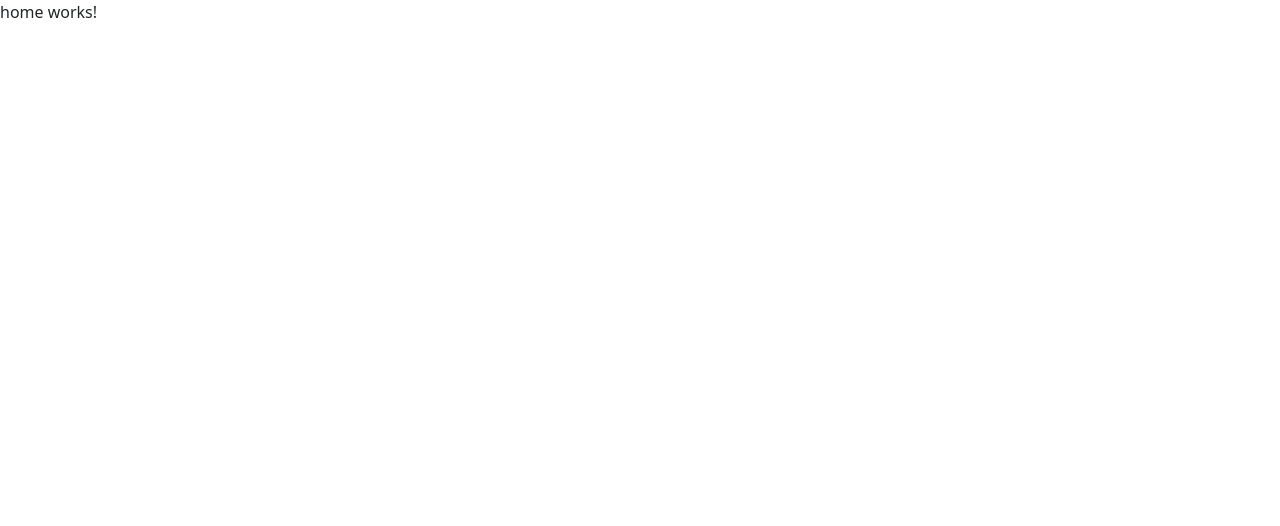
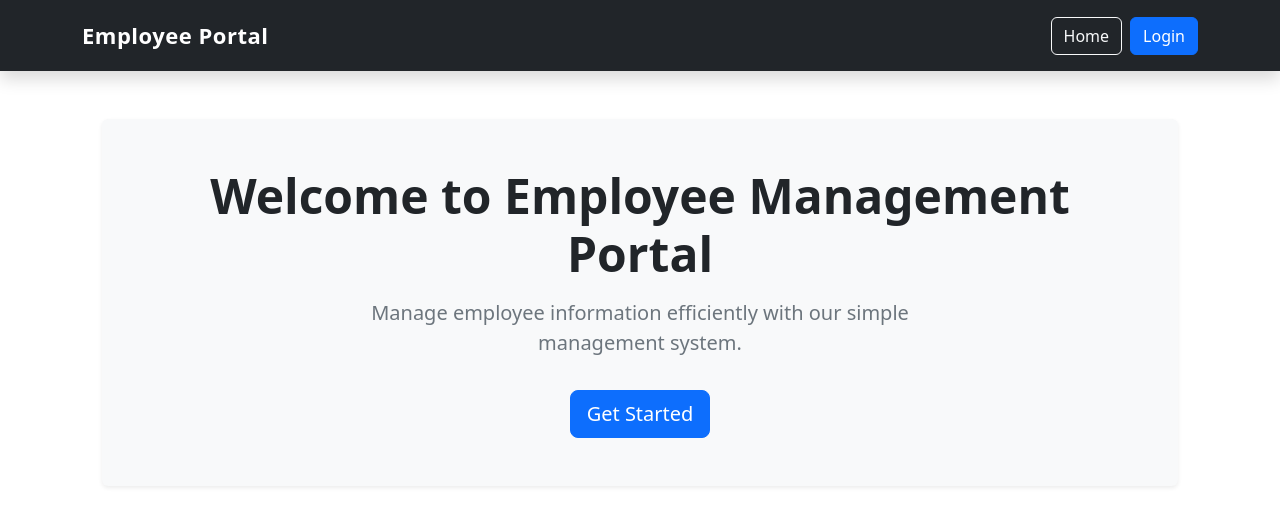
Before and after one commit to sakshamojha06/Employee-Portal, an Angular app in the folder UI/: page / in a window 1280 px wide. Shown: the top 526 px of the page. Built offline with nearby package versions, Linux system fonts and the light colour scheme.

Commit message:
feat: enhance navbar and home components with new layout and styling

```diff
--- a/UI/src/app/app.html
+++ b/UI/src/app/app.html
@@ -1 +1,2 @@
+<app-navbar></app-navbar>
 <router-outlet></router-outlet>
--- a/UI/src/app/app.ts
+++ b/UI/src/app/app.ts
@@ -1,9 +1,10 @@
 import { Component, signal } from '@angular/core';
 import { RouterOutlet } from '@angular/router';
+import { Navbar } from './components/navbar/navbar';
 
 @Component({
   selector: 'app-root',
-  imports: [RouterOutlet],
+  imports: [RouterOutlet, Navbar],
   templateUrl: './app.html',
   styleUrl: './app.css'
 })
--- a/UI/src/app/components/home/home.css
+++ b/UI/src/app/components/home/home.css
@@ -0,0 +1,17 @@
+.container {
+  max-width: 1100px;
+}
+
+.bg-light {
+  background-color: #f8f9fa !important;
+}
+
+h1 {
+  color: #212529;
+}
+
+.lead {
+  max-width: 650px;
+  margin-left: auto;
+  margin-right: auto;
+}
--- a/UI/src/app/components/home/home.html
+++ b/UI/src/app/components/home/home.html
@@ -1 +1,23 @@
-<p>home works!</p>
+<div class="container mt-5">
+
+  <div class="text-center p-5 bg-light rounded shadow-sm">
+
+    <h1 class="display-5 fw-bold">
+      Welcome to Employee Management Portal
+    </h1>
+
+    <p class="lead text-secondary mt-3">
+      Manage employee information efficiently
+      with our simple management system.
+    </p>
+
+    <a
+      routerLink="/login"
+      class="btn btn-primary btn-lg mt-3"
+    >
+      Get Started
+    </a>
+
+  </div>
+
+</div>
--- a/UI/src/app/components/home/home.ts
+++ b/UI/src/app/components/home/home.ts
@@ -1,7 +1,8 @@
 import { Component } from '@angular/core';
+import { RouterLink } from '@angular/router';
 
 @Component({
-  imports: [],
+  imports: [RouterLink],
   selector: 'app-home',
   styleUrl: './home.css',
   templateUrl: './home.html',
--- a/UI/src/app/components/login/login.css
+++ b/UI/src/app/components/login/login.css
@@ -1,4 +1,3 @@
-
 :host {
   display: block;
   min-height: calc(100vh - 60px);
--- a/UI/src/app/components/navbar/navbar.css
+++ b/UI/src/app/components/navbar/navbar.css
@@ -0,0 +1,12 @@
+.navbar {
+  padding: 14px 0;
+}
+
+.navbar-brand {
+  font-size: 22px;
+  letter-spacing: 0.5px;
+}
+
+.btn {
+  font-weight: 500;
+}
--- a/UI/src/app/components/navbar/navbar.html
+++ b/UI/src/app/components/navbar/navbar.html
@@ -1 +1,29 @@
-<p>navbar works!</p>
+<nav class="navbar navbar-expand-lg navbar-dark bg-dark shadow">
+
+  <div class="container">
+
+    <a class="navbar-brand fw-bold" routerLink="/">
+      Employee Portal
+    </a>
+
+    <div class="d-flex gap-2">
+
+      <a
+        class="btn btn-outline-light"
+        routerLink="/"
+      >
+        Home
+      </a>
+
+      <a
+        class="btn btn-primary"
+        routerLink="/login"
+      >
+        Login
+      </a>
+
+    </div>
+
+  </div>
+
+</nav>
--- a/UI/src/app/components/navbar/navbar.ts
+++ b/UI/src/app/components/navbar/navbar.ts
@@ -1,7 +1,8 @@
 import { Component } from '@angular/core';
+import { RouterLink } from '@angular/router';
 
 @Component({
-  imports: [],
+  imports: [RouterLink],
   selector: 'app-navbar',
   styleUrl: './navbar.css',
   templateUrl: './navbar.html',
```
